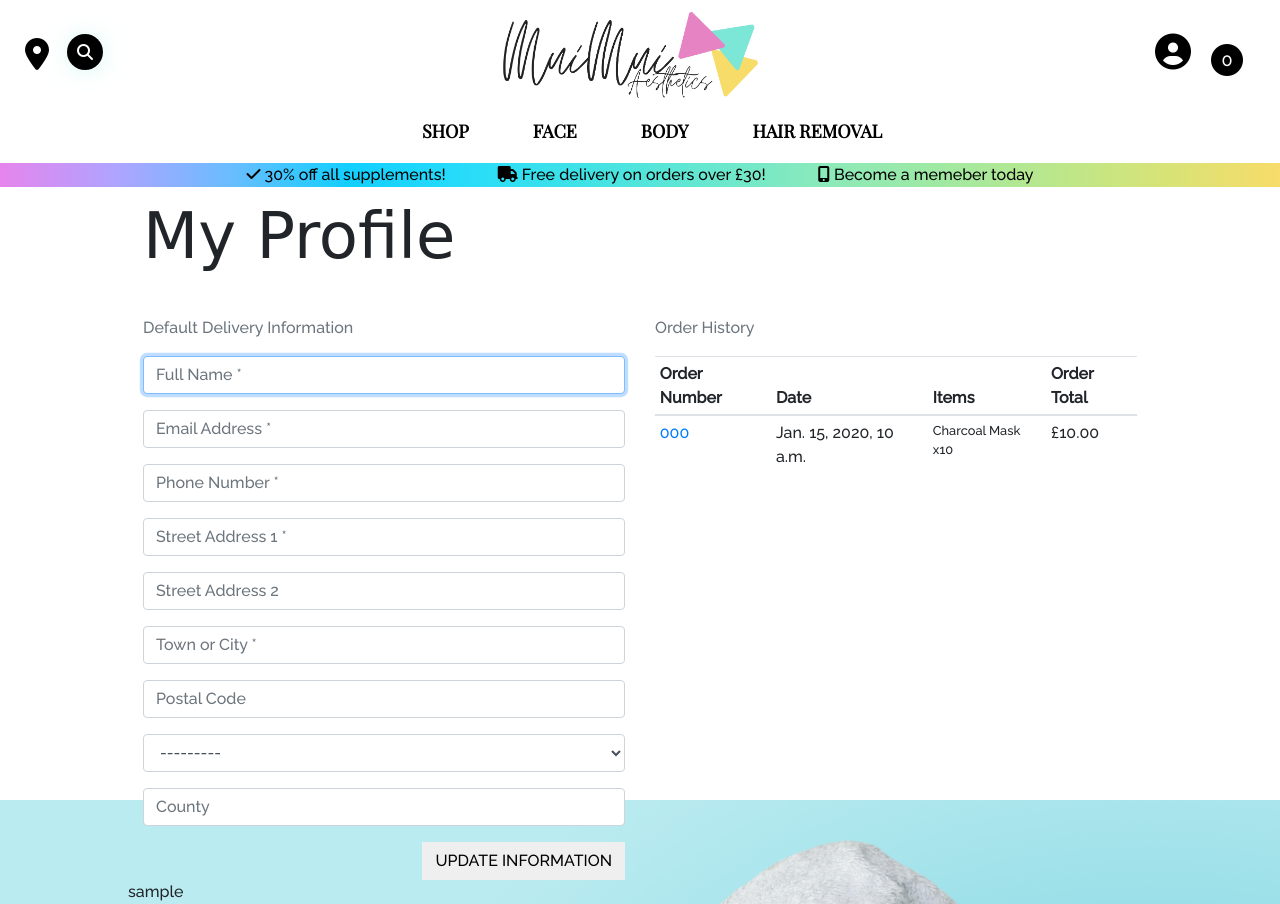
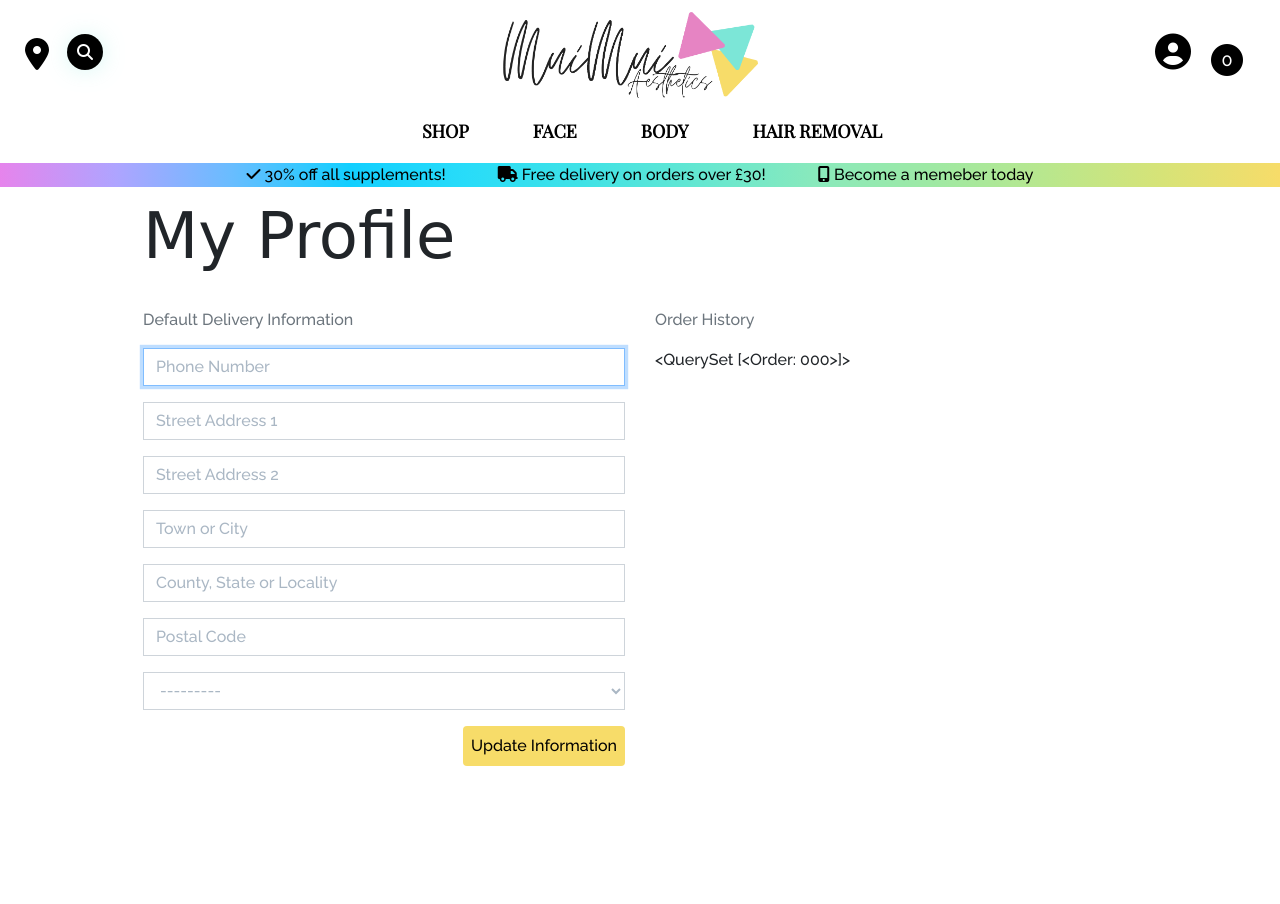
Before and after one commit to fudge88/miumiu, a Django app: template profiles/templates/profiles/profile.html in a window 1280 px wide. After the commit the page ends 766 px from the top, so only its background shows below. Run offline with Django 3.2, Linux system fonts and the light colour scheme; data comes from the database, SQL or seed files in the repository; tables that the repository leaves empty hold one stand-in row (values such as "Sample post"); the template is opened without the code that fills it: values that come from a table or form of the project are taken from there, most other values are stand-ins (such as "Sample title", 1, 10 or a date in 2020); some libraries are stand-ins or nearby versions; some web fonts are replaced.

Commit message:
added profile form views and static files

```diff
--- /dev/null
+++ b/profiles/forms.py
@@ -0,0 +1,34 @@
+from django import forms
+from .models import UserProfile
+
+
+class UserProfileForm(forms.ModelForm):
+    class Meta:
+        model = UserProfile
+        exclude = ('user',)
+
+    def __init__(self, *args, **kwargs):
+        """
+        Add placeholders and classes, remove auto-generated
+        labels and set autofocus on first field
+        """
+        super().__init__(*args, **kwargs)
+        placeholders = {
+            'default_phone_number': 'Phone Number',
+            'default_postcode': 'Postal Code',
+            'default_town_or_city': 'Town or City',
+            'default_street_address1': 'Street Address 1',
+            'default_street_address2': 'Street Address 2',
+            'default_county': 'County, State or Locality',
+        }
+
+        self.fields['default_phone_number'].widget.attrs['autofocus'] = True
+        for field in self.fields:
+            if field != 'default_country':
+                if self.fields[field].required:
+                    placeholder = f'{placeholders[field]} *'
+                else:
+                    placeholder = placeholders[field]
+                self.fields[field].widget.attrs['placeholder'] = placeholder
+            self.fields[field].widget.attrs['class'] = 'border-black rounded-0 profile-form-input'
+            self.fields[field].label = False
--- a/profiles/models.py
+++ b/profiles/models.py
@@ -13,12 +13,12 @@ class UserProfile(models.Model):
     """
     user = models.OneToOneField(User, on_delete=models.CASCADE)
     default_phone_number = models.CharField(max_length=20, null=True, blank=True)
-    default_country = CountryField(blank_label='Country *', null=True, blank=True)
-    default_postcode = models.CharField(max_length=20, null=True, blank=True)
-    default_town_or_city = models.CharField(max_length=40, null=True, blank=True)
     default_street_address1 = models.CharField(max_length=80, null=True, blank=True)
     default_street_address2 = models.CharField(max_length=80, null=True, blank=True)
+    default_town_or_city = models.CharField(max_length=40, null=True, blank=True)
     default_county = models.CharField(max_length=80, null=True, blank=True)
+    default_postcode = models.CharField(max_length=20, null=True, blank=True)
+    default_country = CountryField(blank_label='Country', null=True, blank=True)
 
     def __str__(self):
         return self.user.username
--- a/profiles/static/profiles/css/profile.css
+++ b/profiles/static/profiles/css/profile.css
@@ -0,0 +1,16 @@
+#profile-update-form .form-control {
+    color: #000;
+}
+
+#profile-update-form input::placeholder {
+    color: #aab7c4;
+}
+
+#id_default_country,
+#id_default_country option:not(:first-child) {
+    color: #000;
+}
+
+#id_default_country option:first-child {
+    color: #aab7c4;
+}
--- a/profiles/static/profiles/js/profile.js
+++ b/profiles/static/profiles/js/profile.js
@@ -0,0 +1,12 @@
+let countrySelected = $('#id_default_country').val();
+if(!countrySelected) {
+    $('#id_default_country').css('color', '#aab7c4');
+};
+$('#id_default_country').change(function() {
+    countrySelected = $(this).val();
+    if(!countrySelected) {
+        $(this).css('color', '#aab7c4');
+    } else {
+        $(this).css('color', '#000');
+    }
+});
--- a/profiles/templates/profiles/profile.html
+++ b/profiles/templates/profiles/profile.html
@@ -19,7 +19,7 @@
         <div class="row">
             <div class="col">
                 <hr>
-                <h2 class="logo-font mb-4">My Profile</h2>
+                <h2 class="logo-font">My Profile</h2>
                 <hr>
             </div>
         </div>
@@ -29,52 +29,17 @@
                 <form class="mt-3" action="{% url 'profile' %}" method="POST" id="profile-update-form">
                     {% csrf_token %}
                     {{ form|crispy }}
-                    <button class="btn btn-black rounded-0 text-uppercase float-right">Update Information</button>
+                    <button class="btn home-shop-btn float-right">Update Information</button>
                 </form>
             </div>
             <div class="col-12 col-lg-6">
                 <p class="text-muted">Order History</p>
-                <div class="order-history table-responsive">
-                    <table class="table table-sm table-borderless">
-                        <thead>
-                            <tr>
-                                <th>Order Number</th>
-                                <th>Date</th>
-                                <th>Items</th>
-                                <th>Order Total</th>
-                            </tr>
-                        </thead>
-                        <tbody>
-                            {% for order in orders %}
-                                <tr>
-                                    <td>
-                                        <a href="{% url 'order_history' order.order_number %}"
-                                        title="{{ order.order_number }}">
-                                            {{ order.order_number|truncatechars:6 }}
-                                        </a>
-                                    </td>
-                                    <td>{{ order.date }}</td>
-                                    <td>
-                                        <ul class="list-unstyled">
-                                            {% for item in order.lineitems.all %}
-                                                <li class="small">
-                                                    {{ item.product.name }} x{{ item.quantity }}
-                                                </li>
-                                            {% endfor %}
-                                        </ul>
-                                    </td>
-                                    <td>£{{ order.bag_total }}</td>
-                                </tr>
-                            {% endfor %}
-                        </tbody>
-                    </table>
-                </div>
+                {{ orders }}
             </div>
-            {{ profile }}
         </div>
 {% endblock %}
 
 {% block postloadjs %}
     {{ block.super }}
-    <script type="text/javascript" src="{% static 'profiles/js/countryfield.js' %}"></script>
+    <script type="text/javascript" src="{% static 'profiles/js/profile.js' %}"></script>
 {% endblock %}
```
Also changed, not shown: profiles/views.py (+14 -1 lines).
